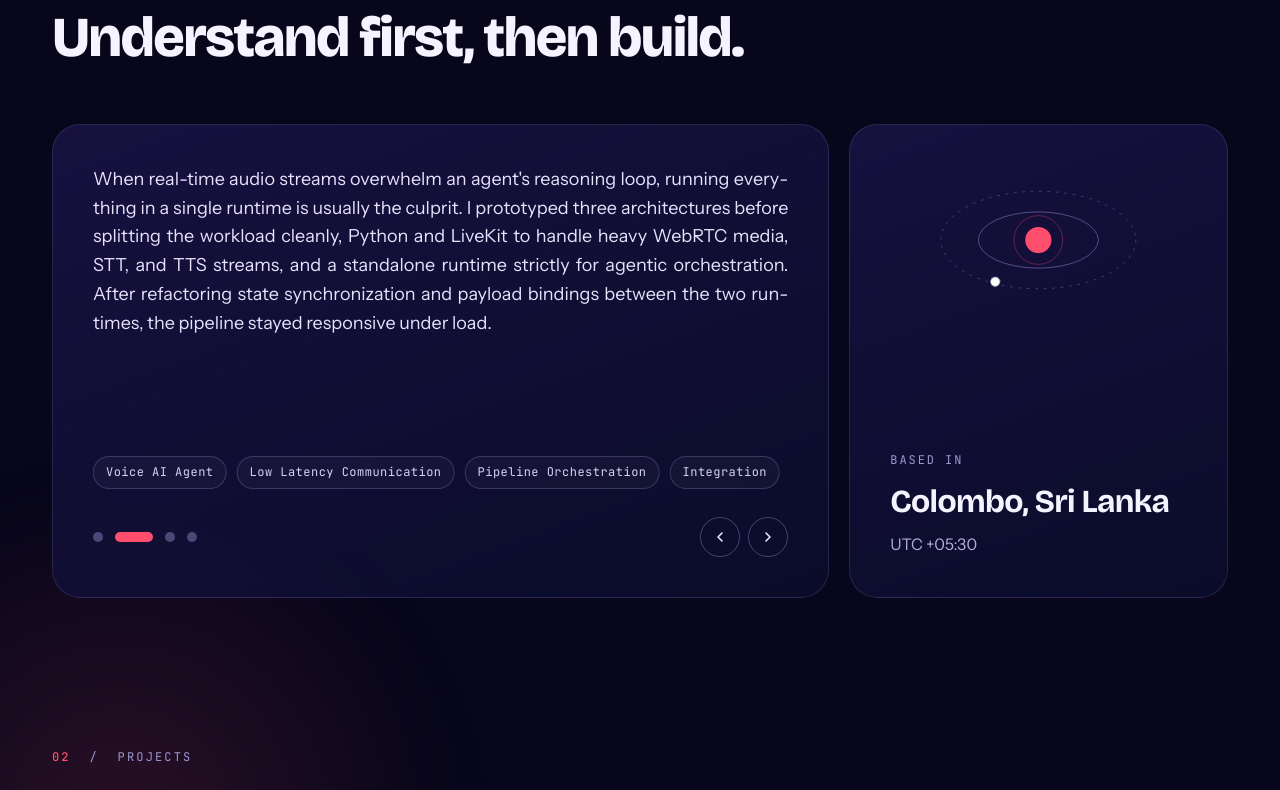
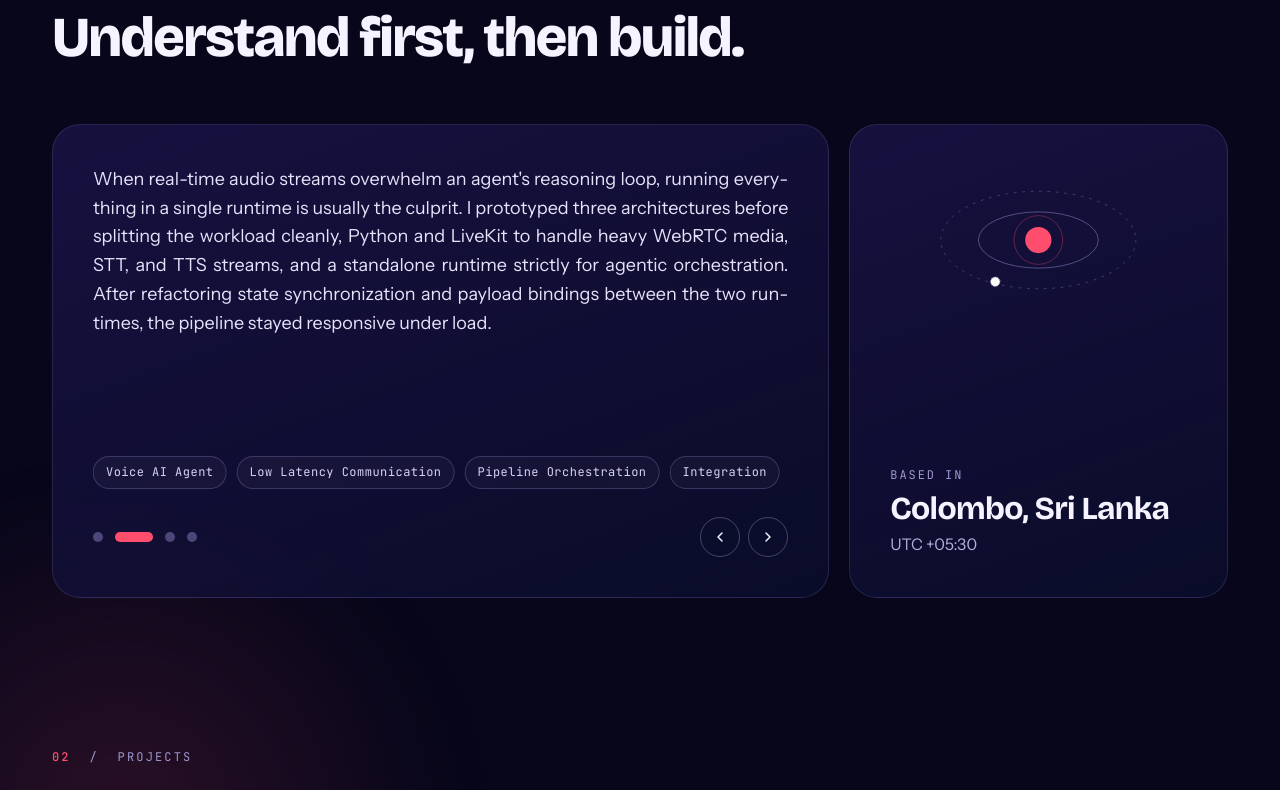
Before and after one commit to anjanaed/Portfoilio-Website, a React (Vite) app in the folder frontend/: page / in a window 1280 px wide. Shown: the part 1060-1850 px from the top of the page. Built offline with nearby package versions, Linux system fonts and the light colour scheme.

Commit message:
fix city name wrapping

```diff
--- a/frontend/src/components/footer.jsx
+++ b/frontend/src/components/footer.jsx
@@ -1,7 +1,7 @@
 const Footer = () => (
   <footer className="site-footer">
     <div className="wrap footer-row">
-      <p className="mono footer-note">© {new Date().getFullYear()} Anjana Edirisinghe · Colombo, Sri Lanka</p>
+      <p className="mono footer-note">© {new Date().getFullYear()} Anjana Edirisinghe · Colombo, Sri&nbsp;Lanka</p>
       <a className="textlink mono footer-top" href="#top">
         Back to top ↑
       </a>
--- a/frontend/src/components/profile.jsx
+++ b/frontend/src/components/profile.jsx
@@ -149,7 +149,7 @@ const Profile = () => {
             </svg>
             <div>
               <p className="mono label">Based in</p>
-              <p className="display location-city">Colombo, Sri Lanka</p>
+              <p className="display location-city">Colombo, Sri&nbsp;Lanka</p>
               <p className="location-tz">UTC +05:30</p>
             </div>
           </div>
--- a/frontend/src/index.css
+++ b/frontend/src/index.css
@@ -314,7 +314,7 @@ section[id] { scroll-margin-top: 24px; }
 .orb { transform-origin: 50% 50%; animation: orbit 18s linear infinite; }
 .orb2 { transform-origin: 50% 50%; animation: orbit 28s linear infinite reverse; }
 @keyframes orbit { to { transform: rotate(360deg); } }
-.location-city { margin-top: 6px; font-size: 32px; font-weight: 700; letter-spacing: -.02em; }
+.location-city { margin-top: 6px; font-size: 32px; font-weight: 700; letter-spacing: -.02em; line-height: 1.15; }
 .location-tz { margin-top: 4px; color: var(--muted); }
 
 /* ---------- projects ---------- */
```
